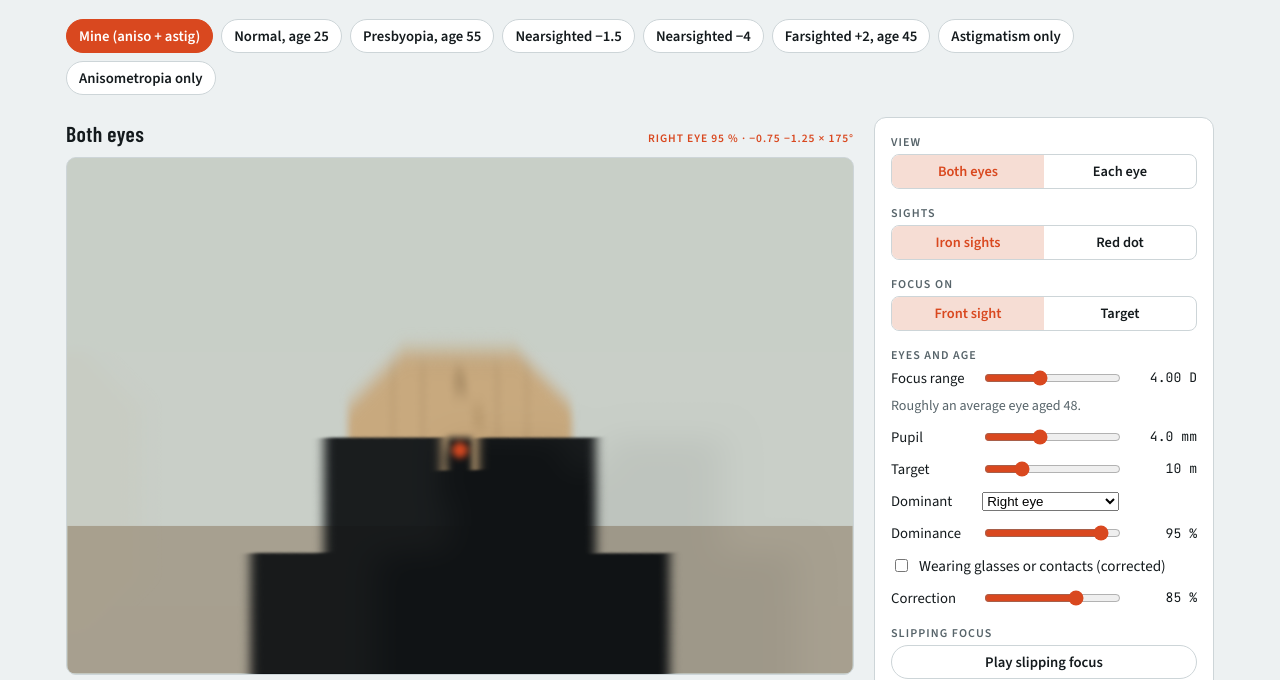
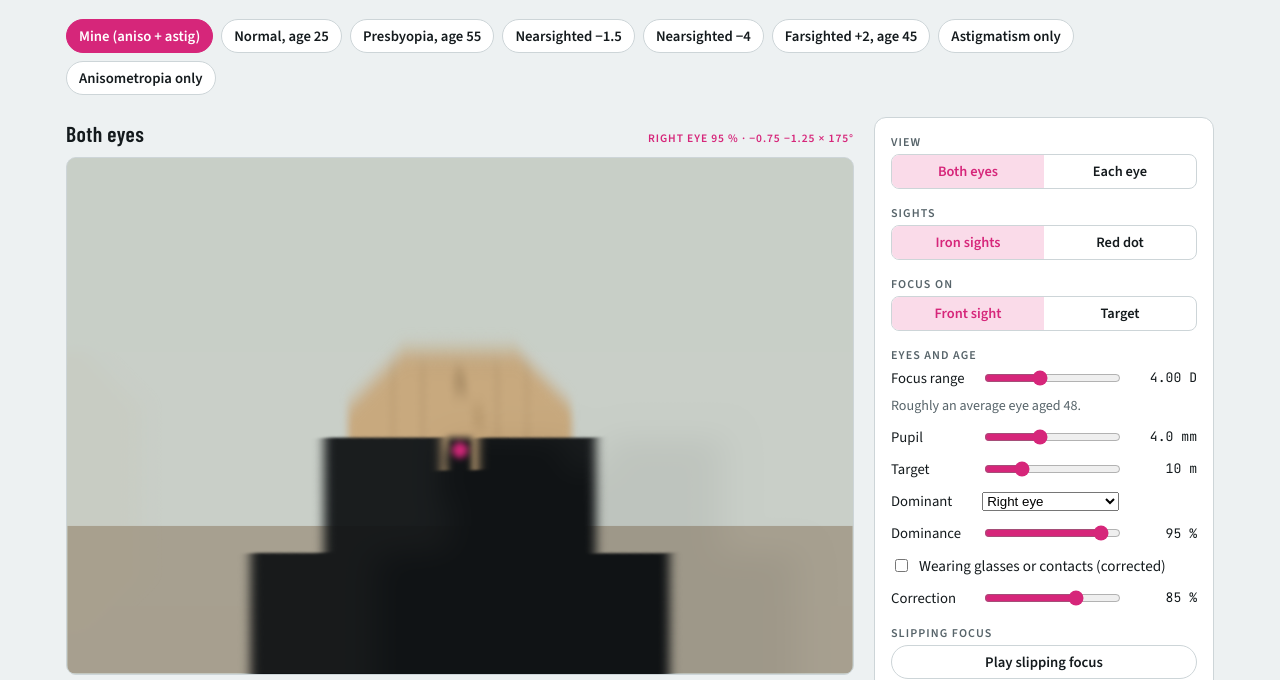
Before and after one commit to AlexanderBrevig/iron-or-dot, a plain HTML site: page index.html in a window 1280 px wide. Shown: the part 157-837 px from the top of the page. Drawn offline with nearby package versions, Linux system fonts and the light colour scheme.

Commit message:
Pink accent
Co-Authored-By: Claude Opus 5.5 (1M context) <noreply@anthropic.com>

```diff
--- a/index.html
+++ b/index.html
@@ -17,7 +17,7 @@
 /* Layout: a range-bench instrument. Scene panels (one per eye) on the left, the optician's controls on the right; stacks on phones. */
 :root{
   --bg:#edf1f2; --panel:#ffffff; --fg:#141a1d; --muted:#57646a; --line:#cdd5d8;
-  --accent:#d9481f; --accent-soft:#f6ddd4; --good:#2f7d4f; --warn:#b26a00; --bad:#b3261e;
+  --accent:#d6267a; --accent-soft:#fadbe9; --good:#2f7d4f; --warn:#b26a00; --bad:#b3261e;
   --scene-sky:#c9cfc8; --scene-berm:#8c7b63; --scene-card:#c8a77a; --scene-ink:#7a5f3c;
   --scene-steel:#101315; --scene-glass:rgba(120,150,170,.10); --scene-dot:#ff2a17;
   --f-display:"Barlow Condensed","Arial Narrow",system-ui,sans-serif;
@@ -26,10 +26,10 @@
 }
 @media (prefers-color-scheme: dark){:root:not([data-theme="light"]){
   --bg:#0f1416; --panel:#172024; --fg:#e6ecee; --muted:#97a4aa; --line:#2a363b;
-  --accent:#ff7b4f; --accent-soft:#3a2219; --good:#5cc489; --warn:#e0a33c; --bad:#ff7a70; color-scheme:dark}}
+  --accent:#ff6eb4; --accent-soft:#3d1a2c; --good:#5cc489; --warn:#e0a33c; --bad:#ff7a70; color-scheme:dark}}
 :root[data-theme="dark"]{
   --bg:#0f1416; --panel:#172024; --fg:#e6ecee; --muted:#97a4aa; --line:#2a363b;
-  --accent:#ff7b4f; --accent-soft:#3a2219; --good:#5cc489; --warn:#e0a33c; --bad:#ff7a70; color-scheme:dark}
+  --accent:#ff6eb4; --accent-soft:#3d1a2c; --good:#5cc489; --warn:#e0a33c; --bad:#ff7a70; color-scheme:dark}
 
 *{box-sizing:border-box}
 body{background:var(--bg);color:var(--fg);font-family:var(--f-body);font-size:16px;line-height:1.5}
```
Also changed, not shown: src/page.html (+3 -3 lines).
